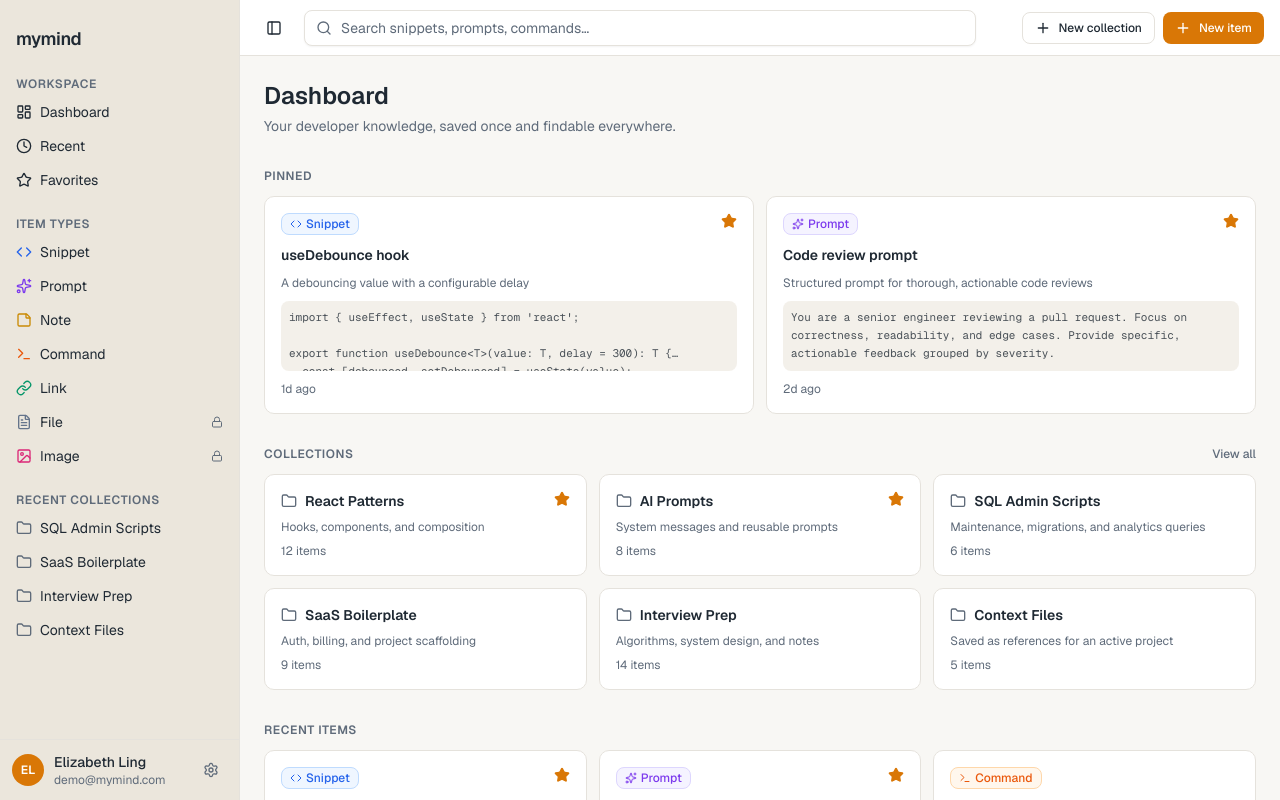
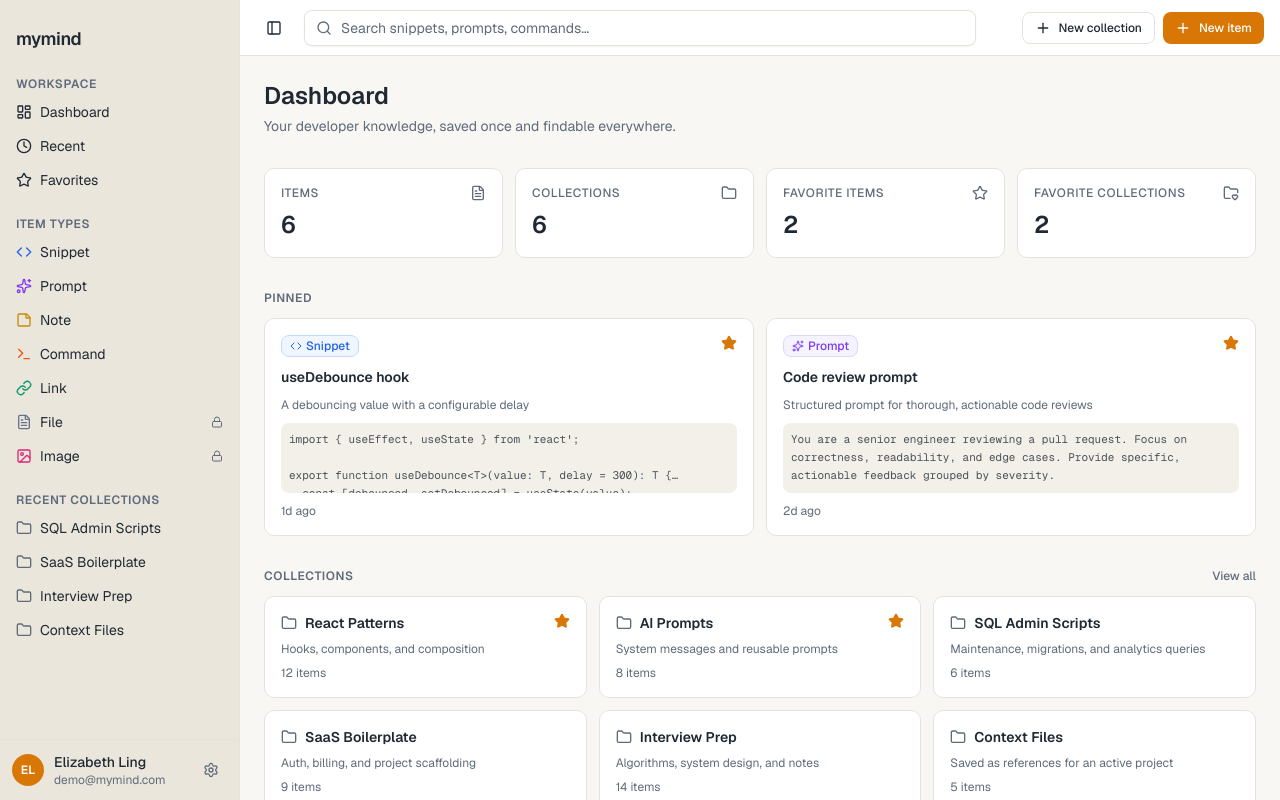
Before and after one commit to elizabeth-ling/mymind, a Next.js app: page /dashboard in a window 1280 px wide. Built offline with nearby package versions, Linux system fonts and the light colour scheme.

Commit message:
feat: add cards to show counts for items, collections, and favourites

```diff
--- a/src/app/dashboard/page.tsx
+++ b/src/app/dashboard/page.tsx
@@ -30,6 +30,13 @@ export default function DashboardPage() {
           Your developer knowledge, saved once and findable everywhere.
         </p>
       </header>
+
+      <StatsCards
+        totalItems={totalItems}
+        totalCollections={totalCollections}
+        favoriteItems={favoriteItems}
+        favoriteCollections={favoriteCollections}
+      />
 
       {pinnedItems.length > 0 ? (
         <section className="flex flex-col gap-3">
```
